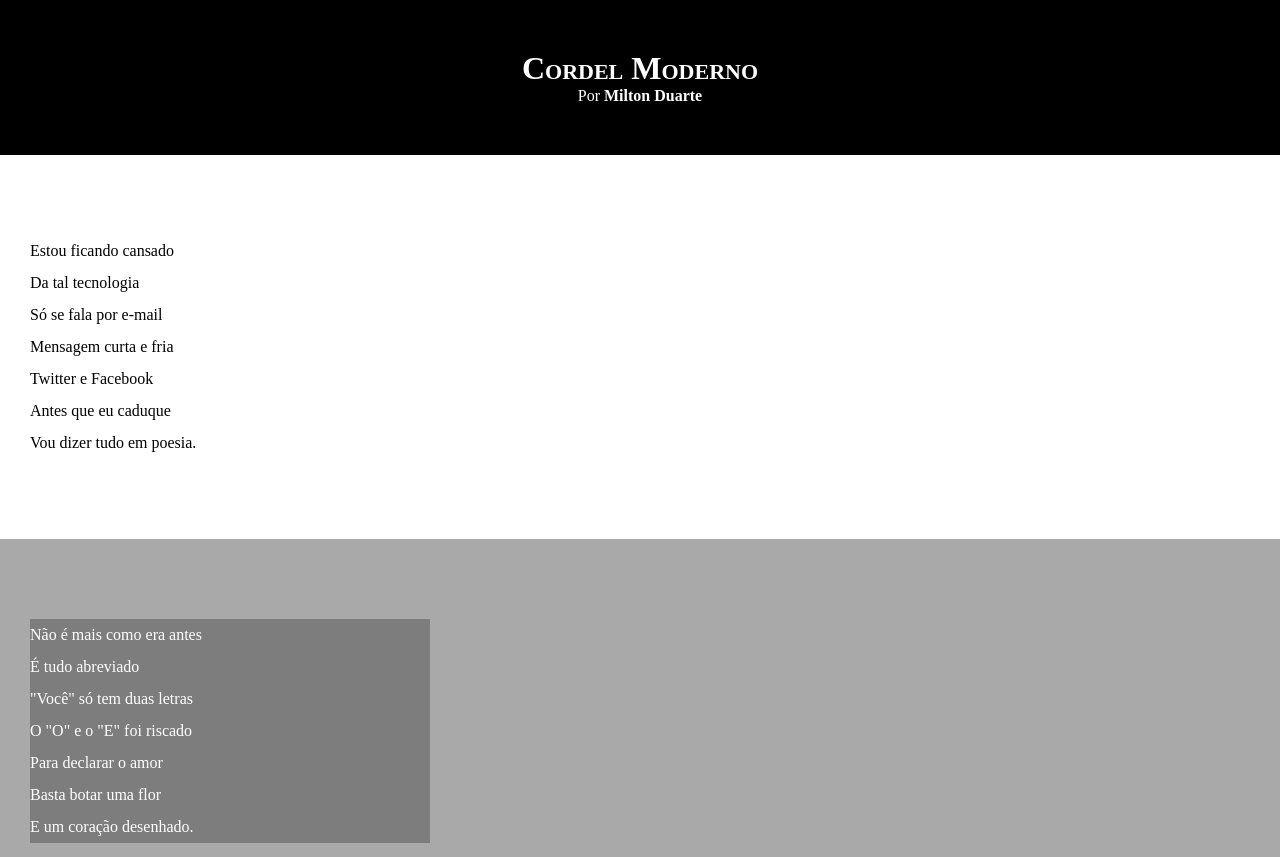
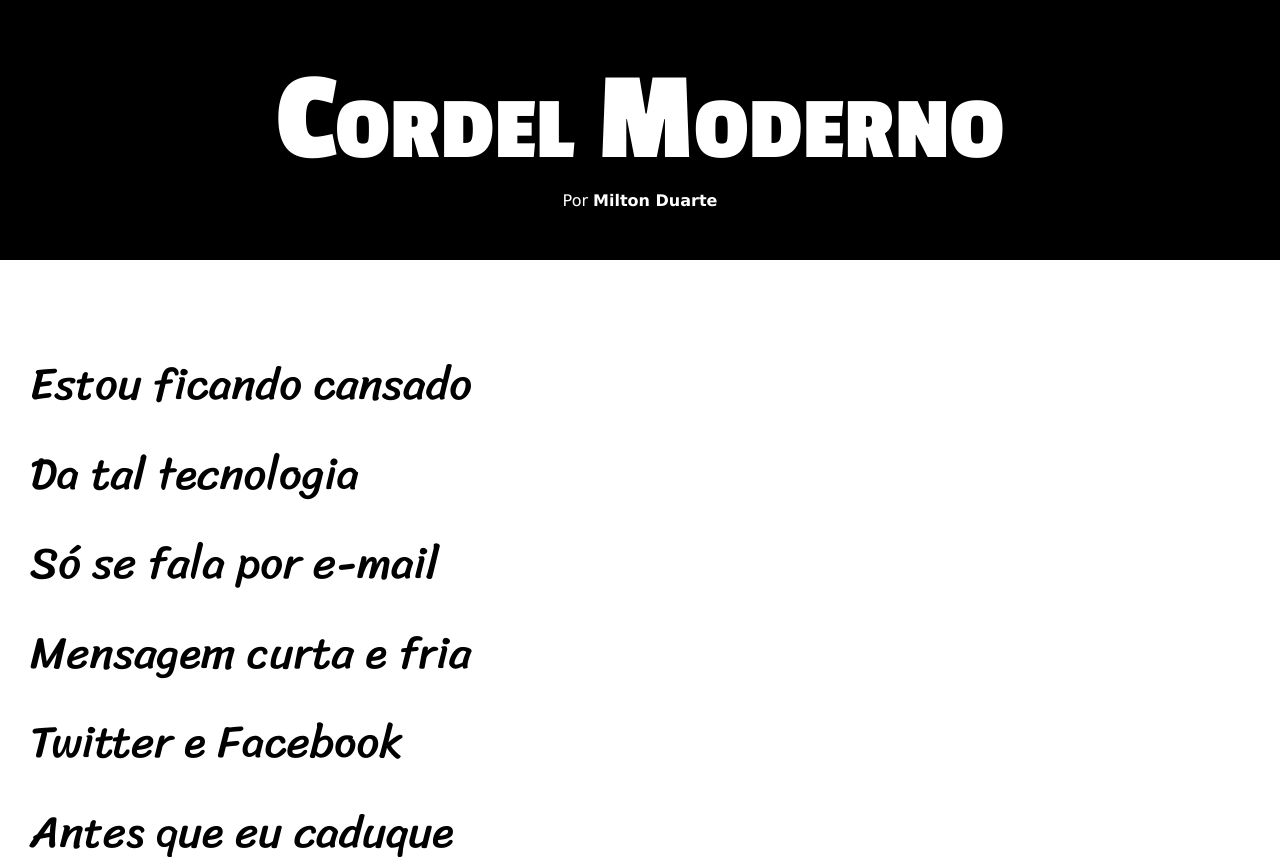
Before and after one commit to celodesign/curso-html5-e-css3, a plain HTML site: page exercicios/modulo3/desafios/desafio12/feito-pelo-professor/index.html in a window 1280 px wide. Shown: the top 857 px of the page. Drawn offline with Linux system fonts and the light colour scheme.

Commit message:
Atualização estilos do desafio 12

```diff
--- a/exercicios/modulo3/desafios/desafio12/feito-pelo-professor/estilos/style.css
+++ b/exercicios/modulo3/desafios/desafio12/feito-pelo-professor/estilos/style.css
@@ -1,4 +1,16 @@
 @charset "UTF-8";
+
+@import url('https://fonts.googleapis.com/css2?family=Passion+One:wght@400;700;900&display=swap');
+@import url('https://fonts.googleapis.com/css2?family=Sriracha&display=swap');
+
+
+:root{
+    --font1: Verdana, Tahoma, sans-serif;
+    --font2: "Passion One", sans-serif;
+    --font3: "Sriracha";
+
+}
+
 
 *{
     margin: 0;
@@ -8,7 +20,7 @@
 html, body{
     min-height: 100vh;
     background-color: darkgray;
-
+    font-family: var(--font1);
 }
 
 header{
@@ -20,6 +32,8 @@
 header h1{
     padding-top: 50px;
     font-variant: small-caps;
+    font-family: var(--font2);
+    font-size: 10vw;
 }
 
 header p{
@@ -41,6 +55,8 @@
     padding-bottom: 10vh;
     line-height: 2em;
     padding-left: 30px;
+    font-family: var(--font3);
+    font-size: 3.5vw;
 }
 
 
@@ -56,7 +72,8 @@
 
 section.imagem p{
     background-color: rgba(0, 0, 0, 0.26);
-    width: 400px;
+    display: inline-block;
+    padding: 10px;
 }
 
 footer{
```
